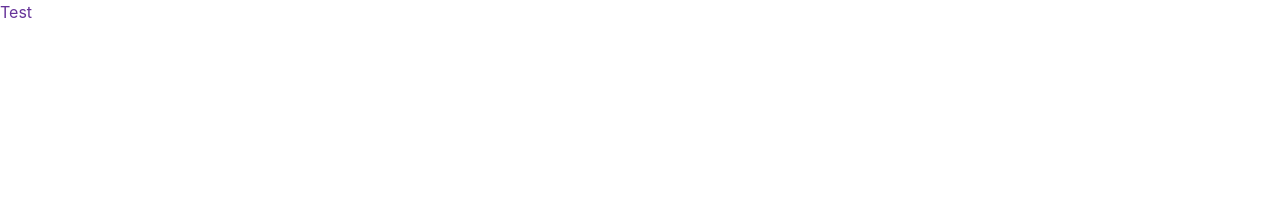
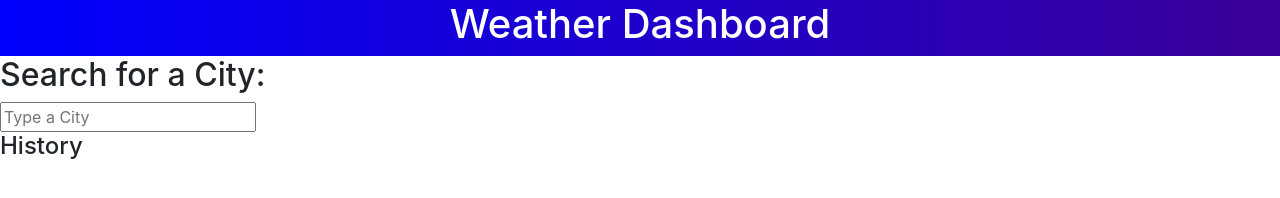
Before and after one commit to javier0607/Weather-Dashboard, a plain HTML site: page index.html in a window 1280 px wide. Drawn offline with nearby package versions, Linux system fonts and the light colour scheme.

```diff
--- a/index.html
+++ b/index.html
@@ -22,7 +22,22 @@
     <title>Weather Dashboard</title>
 </head>
 <body>
-    <p>Test</p>
+    <nav class = "nav justify-content-center">
+        <h1> Weather Dashboard</h1>
+    </nav>
+
+    <div class = "columnContainer row justify-content-start">
+        <div class ="firstColumn col-3">
+            <div class = "topDiv">
+                <h2>Search for a City:</h2>
+                <form id = "form">
+                    <input id="searchBar" type="text" placeholder="Type a City" />
+                </form>
+                <h4>History</h4>
+            </div>
+            <div id="searchHistoryContainer"></div>
+        </div>
+    </div>
 
     <script src = "script.js"></script>
 </body>
--- a/style.css
+++ b/style.css
@@ -1,3 +1,6 @@
-p {
-    color: rebeccapurple;
+
+
+.nav {
+    background-image: linear-gradient(to right, blue , rgb(59, 0, 153));
+    color: white;
 }
```
Also changed, not shown: 1 other file.
